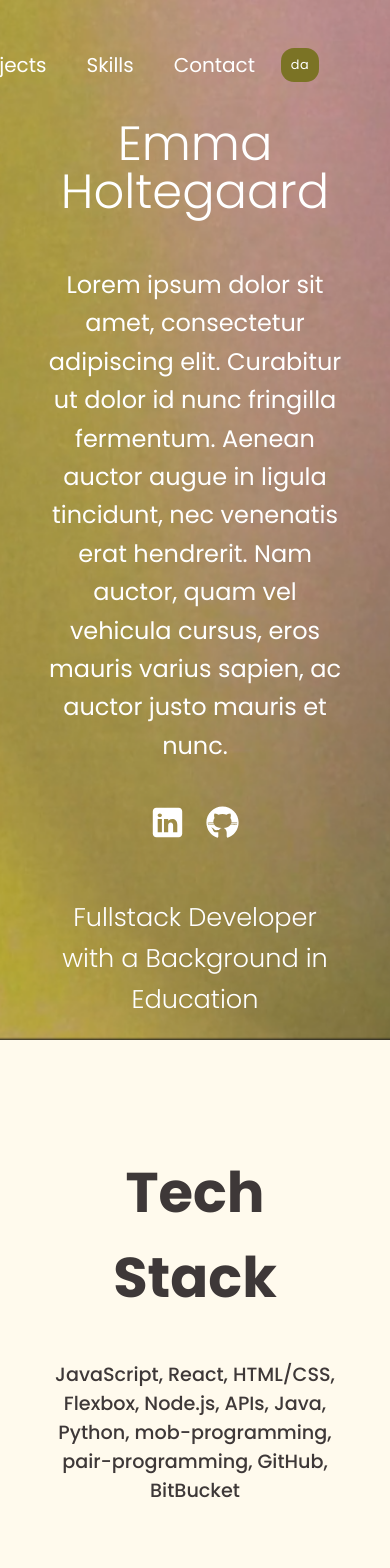
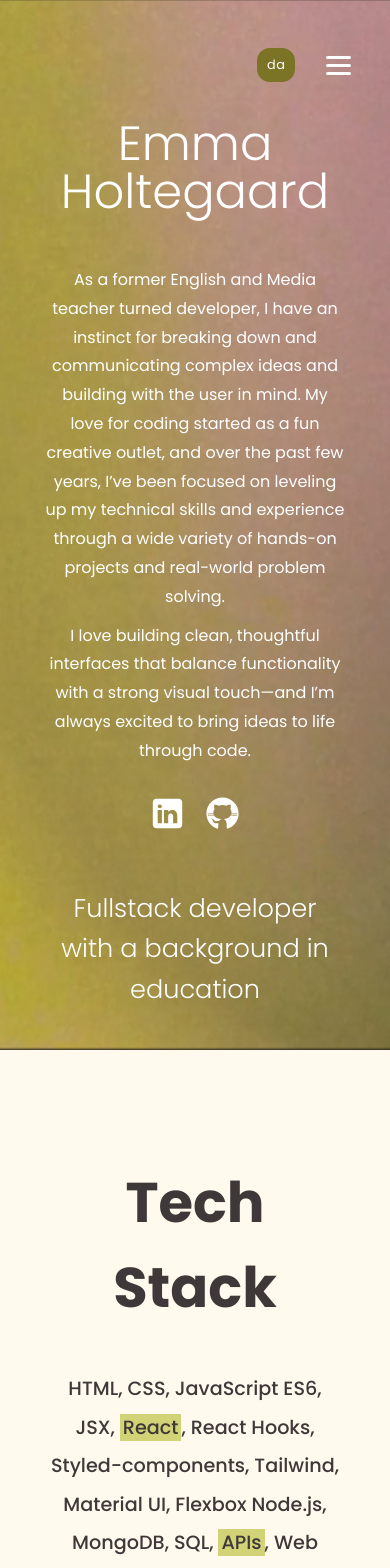
Before and after one commit to EmmaHoltegaard/porfolio-react-vite, a React (Vite) app in the folder my-portfolio/: page / in a window 390 px wide. Shown: the top 1568 px of the page. Built offline with nearby package versions, Linux system fonts and the light colour scheme.

Commit message:
Resposiveness
Added responsiveness to the top-navbar

```diff
--- a/my-portfolio/src/components/IconBar.jsx
+++ b/my-portfolio/src/components/IconBar.jsx
@@ -21,6 +21,7 @@ const IconWrapper = styled.div`
     align-items: center;
     //border: 2px black dotted;
     gap: 20px;
+    margin-top: 20px;
 `
 
 const Icon = styled.img`
--- a/my-portfolio/src/locales/da.json
+++ b/my-portfolio/src/locales/da.json
@@ -9,10 +9,11 @@
   },
   "intro": {
     "teaser": "Fullstack Udvikler med baggrund som underviser",
-    "bio": "Lorem ipsum dolor sit amet, consectetur adipiscing elit. Curabitur ut dolor id nunc fringilla fermentum. Aenean auctor augue in ligula tincidunt, nec venenatis erat hendrerit. Nam auctor, quam vel vehicula cursus, eros mauris varius sapien, ac auctor justo mauris et nunc."
+    "bio1": "Lorem ipsum dolor sit amet, consectetur adipiscing elit. Curabitur ut dolor id nunc fringilla fermentum. Aenean auctor augue in ligula tincidunt, nec venenatis erat hendrerit. Nam auctor, quam vel vehicula cursus, eros mauris varius sapien, ac auctor justo mauris et nunc.",
+    "bio2": "..."
   },
   "tech": {
-    "title": "Tech Stack"
+    "title": "Tech"
   },
   "education": {
     "title": "Uddannelse",
@@ -94,6 +95,6 @@
     "moreContent": ["Kommunikation", "Uddannelse", "Tekstforfatning"]
   },
   "contact": {
-    "call": "Lad os snakke"
+    "call": "Lad os tales ved!"
   }
 }
--- a/my-portfolio/src/locales/en.json
+++ b/my-portfolio/src/locales/en.json
@@ -1,6 +1,6 @@
 {
   "nav": {
-    "intro": "Hjem",
+    "intro": "Home",
     "tech": "Tech Stack",
     "education": "Education",
     "projects": "Projects",
@@ -8,8 +8,9 @@
     "contact": "Contact"
   },
     "intro": {
-      "teaser": "Fullstack Developer with a Background in Education",
-      "bio": "Lorem ipsum dolor sit amet, consectetur adipiscing elit. Curabitur ut dolor id nunc fringilla fermentum. Aenean auctor augue in ligula tincidunt, nec venenatis erat hendrerit. Nam auctor, quam vel vehicula cursus, eros mauris varius sapien, ac auctor justo mauris et nunc."
+      "teaser": "Fullstack developer with a background in education",
+      "bio1": "As a former English and Media teacher turned developer, I have an instinct for breaking down and communicating complex ideas and building with the user in mind. My love for coding started as a fun creative outlet, and over the past few years, I’ve been focused on leveling up my technical skills and experience through a wide variety of hands-on projects and real-world problem solving.",
+      "bio2": "I love building clean, thoughtful interfaces that balance functionality with a strong visual touch—and I’m always excited to bring ideas to life through code."
     },
     "tech": {
       "title": "Tech Stack"
--- a/my-portfolio/src/sections/Contact.jsx
+++ b/my-portfolio/src/sections/Contact.jsx
@@ -4,8 +4,11 @@ import ContentWrapperVert from "../components/ContentWrapperVert.js";
 import FadeInSection from "../components/FadeInSection.jsx";
 import IconBar from "../components/IconBar.jsx";
 import Background  from "../assets/watercolor-img.png"
+import { useTranslation } from "react-i18next";
 
 const Contact = () => {
+    const { t } = useTranslation();
+
     const user = "emmaholtegaard";
     const domain = "proton.me"
 
@@ -14,7 +17,7 @@ const Contact = () => {
             <FadeInSection>
                 <ContentWrapperVert>
                     <UpperContainer>
-                        <h2>Let's talk!</h2>
+                        <h2>{t("contact.call")}</h2>
                         <img src="/projects/gul.JPG" />
                     </UpperContainer>
                     <MiddleContainer>
--- a/my-portfolio/src/sections/Intro.jsx
+++ b/my-portfolio/src/sections/Intro.jsx
@@ -1,4 +1,5 @@
 import { useTranslation } from "react-i18next";
+import { useState } from "react";
 import styled from "styled-components";
 import LanguageSwitcher from "../components/LanguageSwitcher.jsx";
 import IconBar from "../components/IconBar.jsx";
@@ -7,16 +8,23 @@ import Background from "../assets/watercolor-img.png"
 
 const Intro = () => {
     const { t } = useTranslation();
+    const [menuOpen, setMenuOpen] = useState(false); // toggle for navbar at top of page
 
     return (
         <IntroSectionContainer id="intro">
             <MenuWrapper>
-                <NavBar>
-                    <a href="#tech">{t("nav.tech")}</a>
-                    <a href="#education">{t("nav.education")}</a>
-                    <a href="#projects">{t("nav.projects")}</a>
-                    <a href="#skills">{t("nav.skills")}</a>
-                    <a href="#contact">{t("nav.contact")}</a>
+                <NavbarBurger onClick={() => setMenuOpen(!menuOpen)}>
+                    <span />
+                    <span />
+                    <span />
+                </NavbarBurger>
+                <NavBar menuOpen={menuOpen}>
+                    <CloseButton onClick={() => setMenuOpen(false)}>×</CloseButton>
+                    <a href="#tech" onClick={() => setMenuOpen(false)}>{t("nav.tech")}</a>
+                    <a href="#education" onClick={() => setMenuOpen(false)}>{t("nav.education")}</a>
+                    <a href="#projects" onClick={() => setMenuOpen(false)}>{t("nav.projects")}</a>
+                    <a href="#skills" onClick={() => setMenuOpen(false)}>{t("nav.skills")}</a>
+                    <a href="#contact" onClick={() => setMenuOpen(false)}>{t("nav.contact")}</a>
                 </NavBar>
                 <LanguageSwitcher />
             </MenuWrapper>
@@ -24,12 +32,14 @@ const Intro = () => {
             <IntroContentWrapper>
                 <TopWrapper>
                     <h1>Emma <br />Holtegaard</h1>
-                    <p>{t("intro.bio")}</p>
+                    <p>{t("intro.bio1")}</p>
+                    <p>{t("intro.bio2")}</p>
                     <IconBar />
                 </TopWrapper>
 
                 <BottomWrapper>
                     <p>{t("intro.teaser")}</p>
+                    <p></p>
                 </BottomWrapper>
             </IntroContentWrapper>
         </IntroSectionContainer>
@@ -62,6 +72,17 @@ const MenuWrapper = styled.div`
     justify-content: flex-end;
     width: 80%;
     //border: 2px dotted blue;
+
+    @media (max-width: 1050px){
+        width: 90%;
+        justify-content: center;
+    }
+
+    @media (max-width: 800px){
+    width: 95%;
+    flex-direction: row-reverse;
+    justify-content: flex-start;
+    }
 `
 
 const NavBar = styled.nav`
@@ -78,7 +99,62 @@ const NavBar = styled.nav`
             text-decoration:underline
         }
     }
+
+    @media (max-width: 800px) {
+    flex-direction: column;
+    position: absolute;
+    top: 50px;
+    right: 20px;
+    background: rgba(30, 30, 30, 0.95);
+    padding: 15px 25px;
+    border-radius: 10px;
+    box-shadow: 0 5px 15px rgba(0,0,0,0.4);
+    display: ${({ menuOpen }) => (menuOpen ? "flex" : "none")};
+    z-index: 10;
+
+    a {
+      font-size: 1rem;
+      margin: 10px 0;
+    }
+
+    }
 `
+
+const NavbarBurger = styled.div`
+  display: none;
+
+  @media (max-width: 800px) {
+    display: flex;
+    flex-direction: column;
+    justify-content: center;
+    gap: 5px;
+    cursor: pointer;
+    padding: 10px;
+
+    span {
+      width: 25px;
+      height: 3px;
+      background: white;
+      border-radius: 2px;
+      transition: 0.3s ease;
+    }
+  }
+`;
+
+const CloseButton = styled.button`
+  align-self: flex-end;
+  background: none;
+  border: none;
+  color: white;
+  font-size: 2rem;
+  cursor: pointer;
+  margin-bottom: 10px;
+
+  @media (min-width: 801px) {
+    display: none;
+  }
+`;
+
 
 const IntroContentWrapper = styled.div`
 width: 80%;
@@ -133,10 +209,10 @@ const TopWrapper = styled.div`
     p {
       font-weight: 400;
       font-style: no5rmal;
-      font-size: 1.5rem;
+      font-size: 1rem;
       text-align: justify;
-      line-height: 1.6;
-      margin-bottom: 40px;
+      line-height: 1.8;
+      margin-bottom: 10px;
       width: 90%;
       max-width: 750px;
       @media (max-width: 1050px){
--- a/my-portfolio/src/sections/Tech.jsx
+++ b/my-portfolio/src/sections/Tech.jsx
@@ -11,7 +11,7 @@ const Tech = () => {
             <FadeInSection>
                 <ContentWrapperVert>
                     <SectionTitle>Tech Stack</SectionTitle>
-                    <Text>JavaScript, React, HTML/CSS, Flexbox, Node.js, APIs, Java, Python, mob-programming, pair-programming, GitHub, BitBucket</Text>
+                    <Text>HTML, CSS, JavaScript ES6, JSX, <span>React</span>, React Hooks, Styled-components, Tailwind, Material UI, Flexbox Node.js, MongoDB, SQL, <span>APIs</span>, Web Accessibility, Responsive Design, Android, <span>Java</span>, Python, mob-programming, pair-programming, GitHub, BitBucket</Text>
                 </ContentWrapperVert>
             </FadeInSection>
         </SectionContainer>
@@ -28,4 +28,10 @@ const Text = styled.p`
     text-align: center;
     padding: 10px;
     max-width: 850px;
+    line-height: 2;
+
+    span {
+        background-color: #D2D277;
+        padding: 0px 3px;
+    }
 `
```
